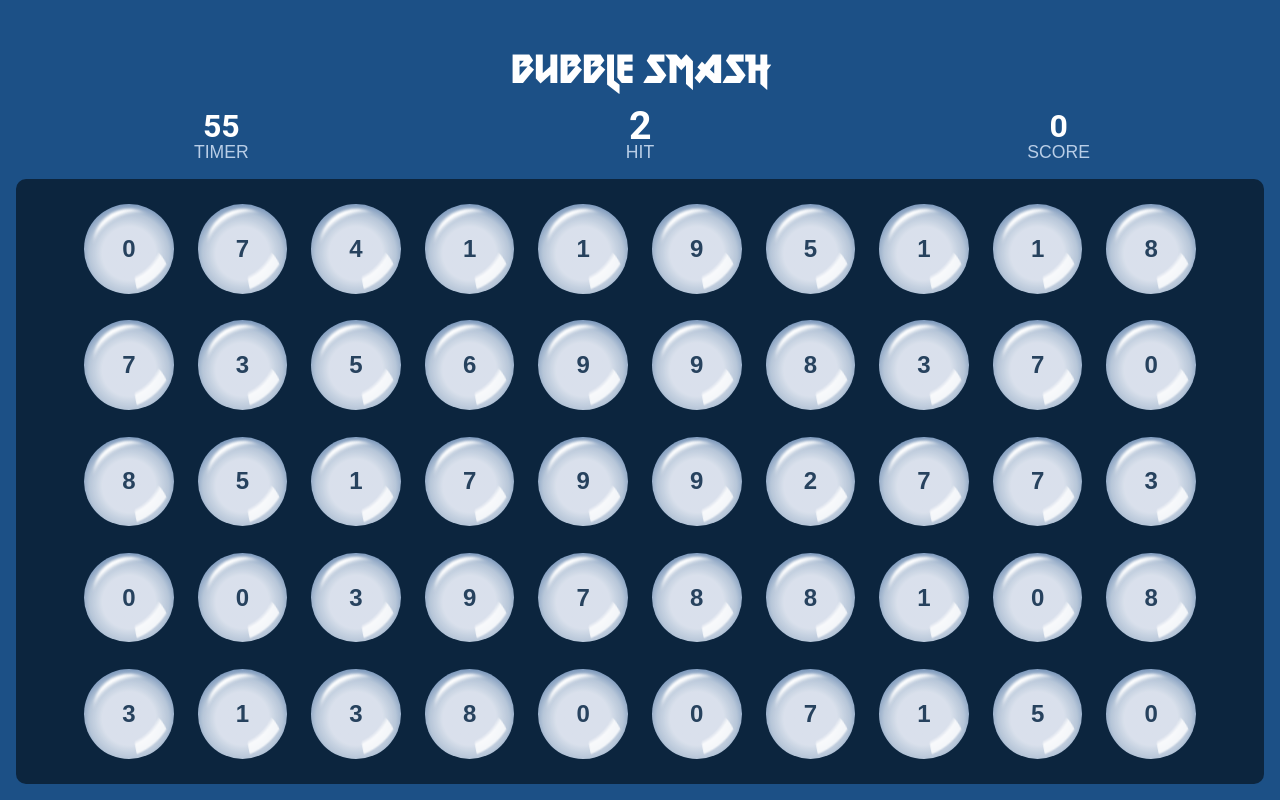
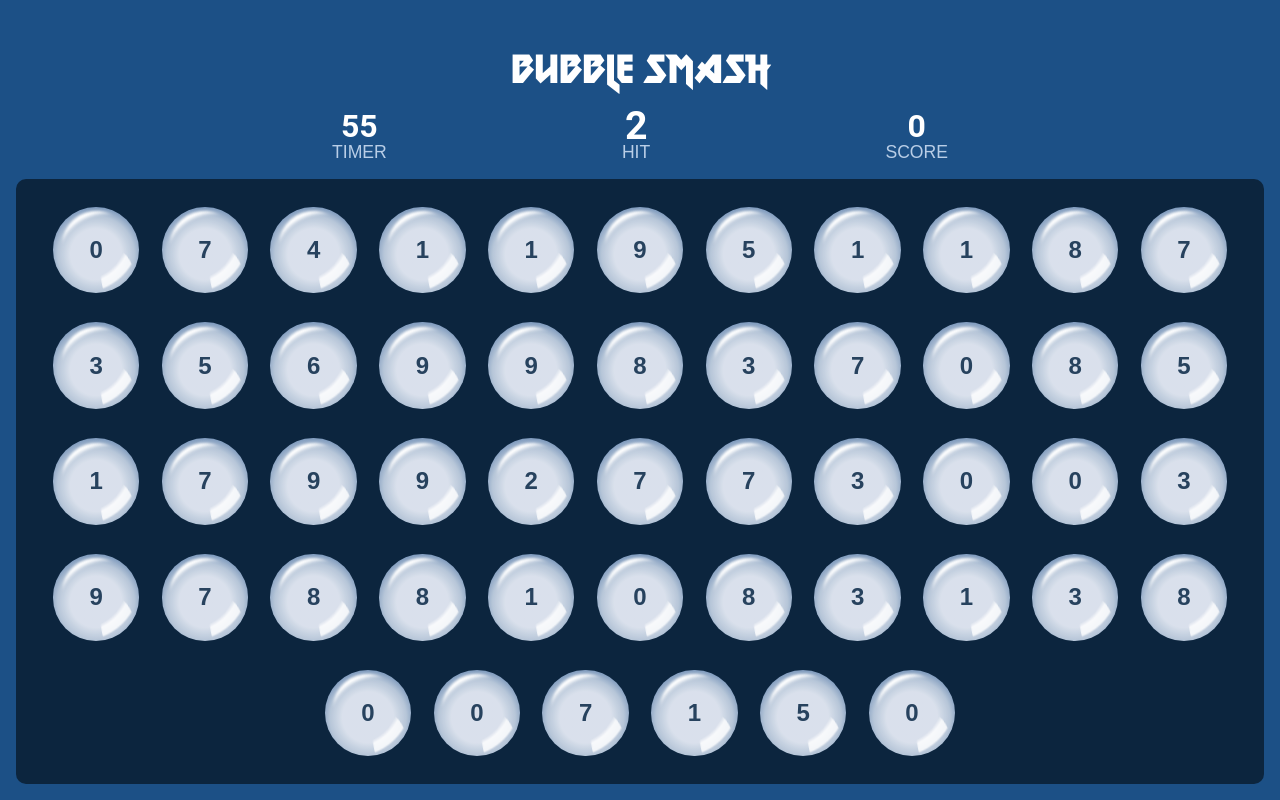
Before and after one commit to Uzzwal-Dhali/bubble-smashing-game, a plain HTML site: page index.html in a window 1280 px wide. Drawn offline with Linux system fonts and the light colour scheme.

Commit message:
Redesigned & Fixed some minor issues

```diff
--- a/index.html
+++ b/index.html
@@ -13,6 +13,8 @@
   <div id="main">
     <div class="game_title">Bubble Smash</div>
     <div id="header">
+      <div class="left"></div>
+      <div class="infos">
           <div class="info">
             <div id="timer" class="number">0</div>
             <div class="title">Timer</div>
@@ -27,6 +29,8 @@
             <div id="score" class="number">0</div>
             <div class="title">Score</div>
           </div>
+      </div>
+      <div class="right"></div>
     </div>
     <div id="panel">
       <div class="body" id="body"></div>
--- a/resources/styles/styles.scss
+++ b/resources/styles/styles.scss
@@ -36,12 +36,15 @@ html, body {
   }
   #header {
     display: grid;
-    grid-template-columns: 1fr 1fr 1fr;
+    grid-template-columns: 1fr 2fr 1fr;
     align-items: center;
     gap: 0.5em;
     color: #fff;
     width: 100%;
     border-radius: 10px;
+    .infos {
+      display: flex;
+      justify-content: space-between;
       .info {
         display: flex;
         flex-direction: column;
@@ -67,6 +70,7 @@ html, body {
           font-size: 1.1em;
           font-weight: 400;
           text-transform: uppercase;
+        }
       }
     }
   }
@@ -269,10 +273,10 @@ html, body {
     #panel {
       #body {
         padding: 1.5em;
-        gap: 1.5em;
+        gap: 1.4em;
         .ball {
-          height: 5.6em;
-          width: 5.6em;
+          height: 5.4em;
+          width: 5.4em;
         }
       }
     }
```
Also changed, not shown: resources/styles/styles.css, 1 other file. Lines whose indentation alone changed are shown as unchanged.
